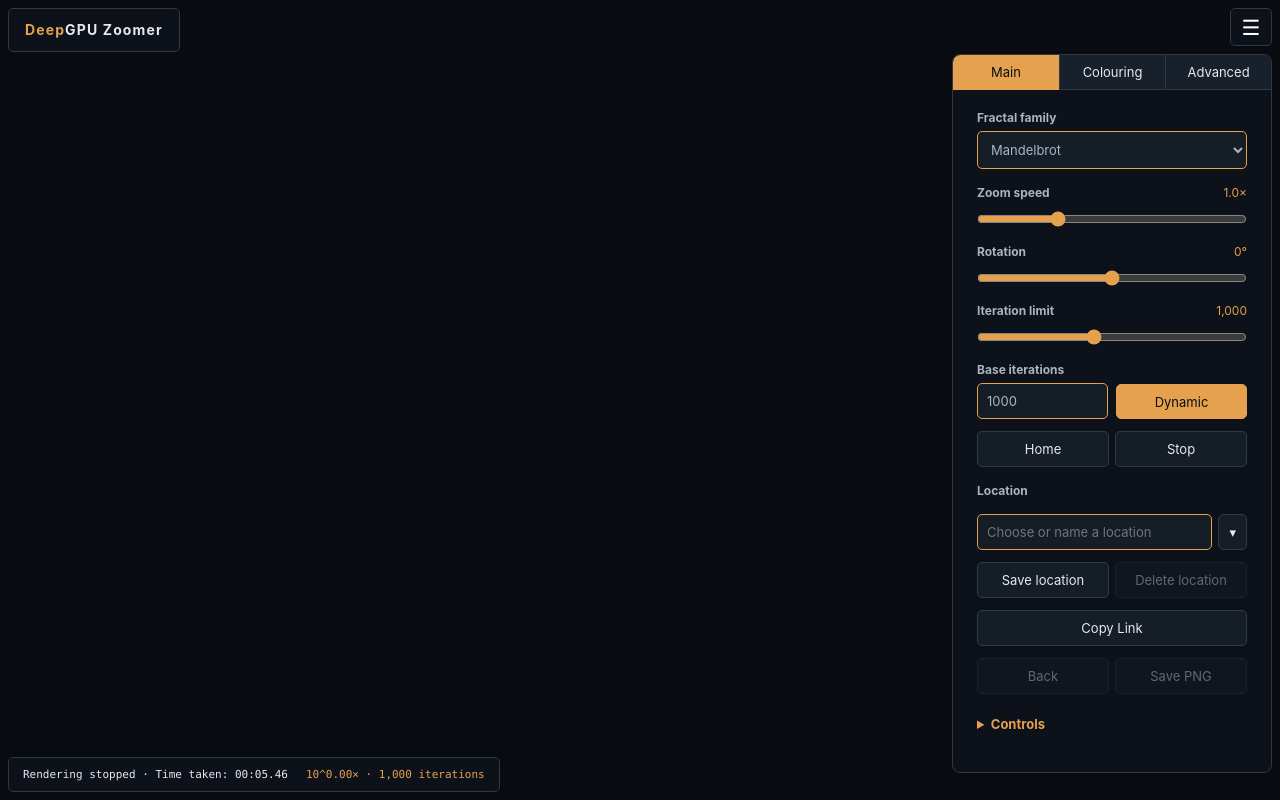
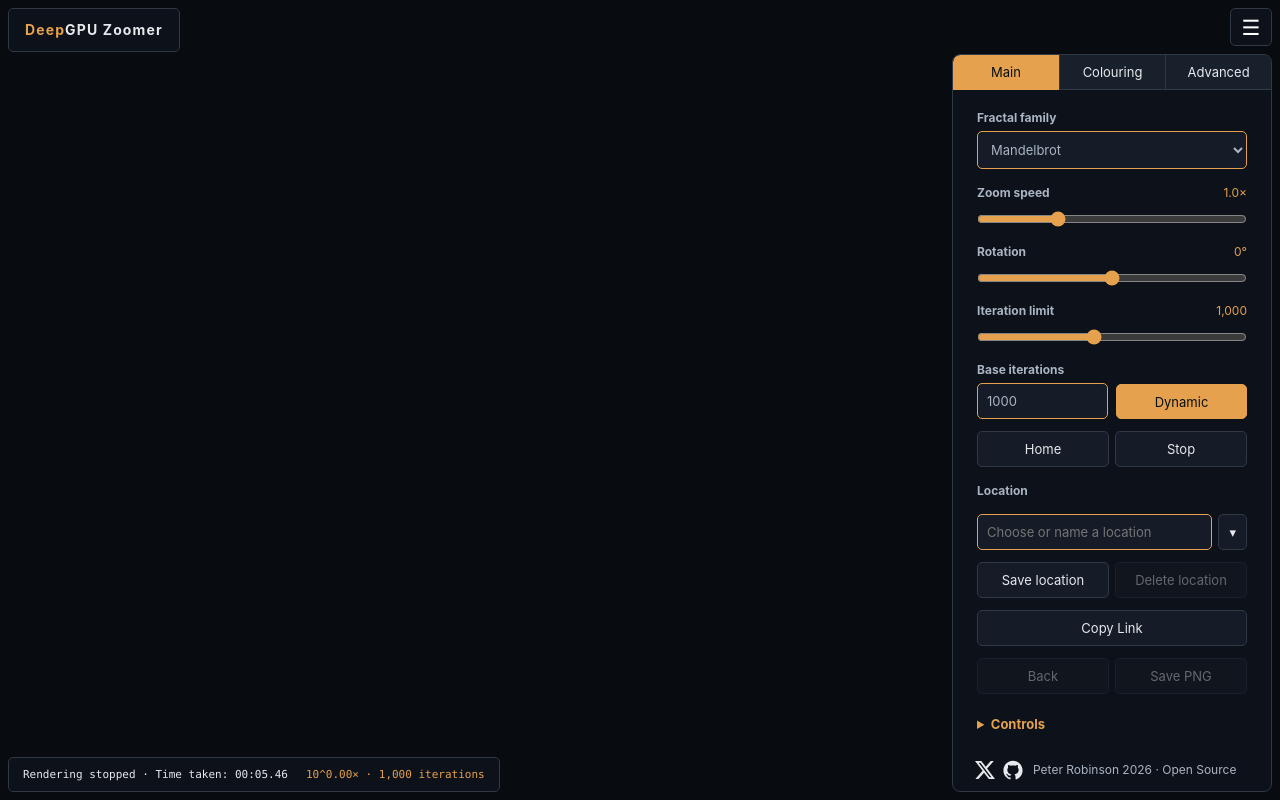
Before and after one commit to byronbuzz/DeepGPU-Zoomer, a website built with Vite: page index.html in a window 1280 px wide. Built offline with nearby package versions, Linux system fonts and the light colour scheme.

Commit message:
Add shared social and licence footer to explorer panels

```diff
--- a/index.html
+++ b/index.html
@@ -86,6 +86,13 @@
       <input id="restore-locations-file" type="file" accept=".json,application/json" aria-label="Restore saved locations from JSON" hidden>
       <p class="help"><a class="gallery-link" href="./gallery/" target="_blank" rel="noopener">View the gallery</a></p>
     </div>
+    <nav class="panel-footer" aria-label="Project links and licence">
+      <div class="panel-footer-social">
+        <a class="panel-footer-icon" href="https://x.com/buzzstudio" target="_blank" rel="noopener" aria-label="Peter Robinson on X" title="@buzzstudio on X"><svg viewBox="0 0 24 24" width="20" height="20" aria-hidden="true" focusable="false"><path d="M18.901 1.153h3.68l-8.04 9.19L24 22.846h-7.406l-5.8-7.584-6.64 7.584H.47l8.6-9.835L0 1.154h7.594l5.243 6.932L18.901 1.153Zm-1.29 19.464h2.039L6.486 3.24H4.298L17.61 20.617Z"></path></svg></a>
+        <a class="panel-footer-icon" href="https://github.com/byronbuzz/DeepGPU-Zoomer" target="_blank" rel="noopener" aria-label="DeepGPU Zoomer on GitHub" title="GitHub repository"><svg viewBox="0 0 24 24" width="20" height="20" aria-hidden="true" focusable="false"><path d="M10.226 17.284c-2.965-.36-5.054-2.493-5.054-5.256 0-1.123.404-2.336 1.078-3.144-.292-.741-.247-2.314.09-2.965.898-.112 2.111.36 2.83 1.01.853-.269 1.752-.404 2.853-.404 1.1 0 1.999.135 2.807.382.696-.629 1.932-1.1 2.83-.988.315.606.36 2.179.067 2.942.72.854 1.101 2 1.101 3.167 0 2.763-2.089 4.852-5.098 5.234.763.494 1.28 1.572 1.28 2.807v2.336c0 .674.561 1.056 1.235.786 4.066-1.55 7.255-5.615 7.255-10.646C23.5 6.188 18.334 1 11.978 1 5.62 1 .5 6.188.5 12.545c0 4.986 3.167 9.12 7.435 10.669.606.225 1.19-.18 1.19-.786V20.63a2.9 2.9 0 0 1-1.078.224c-1.483 0-2.359-.808-2.987-2.313-.247-.607-.517-.966-1.034-1.033-.27-.023-.359-.135-.359-.27 0-.27.45-.471.898-.471.652 0 1.213.404 1.797 1.235.45.651.921.943 1.483.943.561 0 .92-.202 1.437-.719.382-.381.674-.718.944-.943"></path></svg></a>
+      </div>
+      <span class="panel-footer-credit">Peter Robinson 2026 · <a href="https://github.com/byronbuzz/DeepGPU-Zoomer/blob/main/LICENSE" target="_blank" rel="noopener">Open Source</a></span>
+    </nav>
     </div>
     <button class="resize-edge resize-left" data-resize="left" aria-label="Resize controls from left edge" title="Drag or use arrow keys to resize"></button>
     <button class="resize-edge resize-right" data-resize="right" aria-label="Resize controls from right edge" title="Drag or use arrow keys to resize"></button>
--- a/src/style.css
+++ b/src/style.css
@@ -1,5 +1,6 @@
 :root{color-scheme:dark;font-family:Inter,Segoe UI,system-ui,sans-serif;color:#e7e9ed;background:#080b10;--panel-opacity:.6;--control-opacity:.72;--control:rgb(26 34 46 / var(--control-opacity));--panel:rgb(17 23 32 / var(--panel-opacity));--line:#303946;--muted:#aab5c3;--accent:#e5a14e;--accent-rgb:229 161 78}
 .gallery-link{display:block;padding:8px;color:var(--accent);text-align:center}.gallery-link:focus-visible{outline:2px solid var(--accent);outline-offset:2px}
+.panel-footer{display:flex;align-items:center;justify-content:flex-start;gap:8px;margin:16px 20px 0;font-size:12px;line-height:1.4;color:var(--muted)}.panel-footer-social{display:flex;align-items:center;gap:4px;flex-shrink:0}.panel-footer a{color:inherit;text-decoration:none}.panel-footer-icon{display:inline-flex;align-items:center;justify-content:center;width:24px;height:24px;flex-shrink:0}.panel-footer .panel-footer-icon{color:#e7e9ed}.panel-footer-icon svg{display:block;width:20px;height:20px;fill:currentColor}.panel-footer-credit{white-space:nowrap}.panel-footer a:hover{color:var(--accent)}.panel-footer-credit a:hover{text-decoration:underline}.panel-footer a:focus-visible{outline:2px solid var(--accent);outline-offset:2px}
 *{box-sizing:border-box}body{margin:0;overflow:hidden}#fractal{image-rendering:pixelated;display:block;width:100vw;height:100vh;touch-action:none;outline:none}
 header{position:fixed;inset:8px 8px auto;display:flex;justify-content:space-between;align-items:center;pointer-events:none;gap:16px}header>*{pointer-events:auto}.brand{line-height:18px;font-size:14px;letter-spacing:.08em;padding:12px 16px;border-radius:6px}.brand strong{font-weight:650}
 button,input,select,textarea{font:inherit;font-size:13px;color:inherit;border:1px solid var(--line);background:var(--control);border-radius:5px}button{padding:9px 12px;cursor:pointer;white-space:nowrap}button:hover:not(:disabled){background:var(--accent);border-color:var(--accent);color:#071012}button:disabled{opacity:.4;cursor:default}button:focus-visible,input:focus-visible,select:focus-visible,textarea:focus-visible,[data-handle]:focus-visible{outline:2px solid var(--accent);outline-offset:2px}
@@ -18,7 +19,7 @@ details{margin:12px 0;border:0;padding:0}summary{width:fit-content;max-width:100
 #fractal.selecting-julia{cursor:crosshair}#julia-preview{position:fixed;left:8px;top:58px;width:320px;height:auto;min-width:min(320px,calc(100vw - 16px));min-height:0;max-width:calc(100vw - 16px);max-height:calc(100dvh - 65px);resize:both;overflow:auto;display:block;padding:11px;background:var(--panel);border:1px solid var(--line);border-radius:8px}#julia-preview-viewport{position:relative;width:100%;height:auto;aspect-ratio:16 / 9;min-width:0;flex:none}#julia-preview-canvas{position:absolute;inset:0;image-rendering:pixelated;display:block;width:100%;height:100%;background:#080b10}#julia-preview p{font-size:11px;line-height:1.45;margin:12px 0;color:var(--muted)}#julia-preview-status:empty{display:none}#julia-promote{width:100%}
 @media(max-width:700px){header{inset:8px 8px auto}.brand{font-size:12px}#title-badge{left:8px;top:8px}#toggle{right:8px;top:8px}#controls{right:8px;top:54px;width:min(340px,calc(100vw - 16px));max-width:calc(100vw - 16px);max-height:var(--controls-max-height,calc(100dvh - 62px))}footer{left:8px;right:8px;bottom:8px;max-width:calc(100% - 16px);gap:8px;font-size:10px}.popup{left:8px;top:72px;max-width:calc(100vw - 16px);max-height:calc(100dvh - 80px);overflow:auto}#julia-preview{left:8px;top:58px;bottom:auto;width:min(320px,calc(100vw - 16px));min-width:min(320px,calc(100vw - 16px));max-width:calc(100vw - 16px);max-height:calc(100dvh - 62px);z-index:2}}
 
-@media(max-width:360px){.tabs button,summary{font-size:11px}.row{display:grid;grid-template-columns:1fr}.brand{max-width:170px;overflow:hidden;text-overflow:ellipsis}}
+@media(max-width:360px){.tabs button,summary{font-size:11px}.row{display:grid;grid-template-columns:1fr}.brand{max-width:170px;overflow:hidden;text-overflow:ellipsis}.panel-footer{margin-inline:12px}}
 .preview-toggle{width:100%;margin-top:8px}
 #tuning{margin-top:20px}.tuning-control{margin:18px 0;line-height:1.4}.tuning-control output{float:right;color:var(--accent);font-size:12px;font-variant-numeric:tabular-nums;margin-left:8px}.tuning-control input[type=range]{clear:both;margin:10px 0 0}.tuning-modified{display:none}.reset-actions{display:flex;flex-wrap:nowrap;margin:8px 0 0}.reset-actions button{min-width:0}
 .iteration-row{display:grid;grid-template-columns:repeat(2,minmax(0,1fr));gap:8px;align-items:end;margin:0 0 12px}.iteration-row label{margin:0;min-width:0}.iteration-row input{min-width:0}.iteration-row button{width:100%;height:35px}.iteration-row button[aria-pressed=true]{background:var(--accent);color:#071012;border-color:var(--accent)}
```
